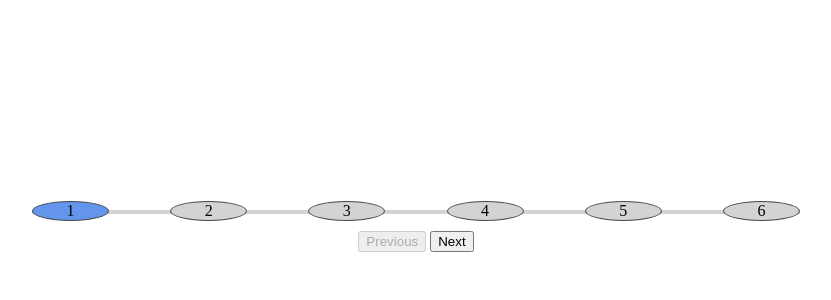
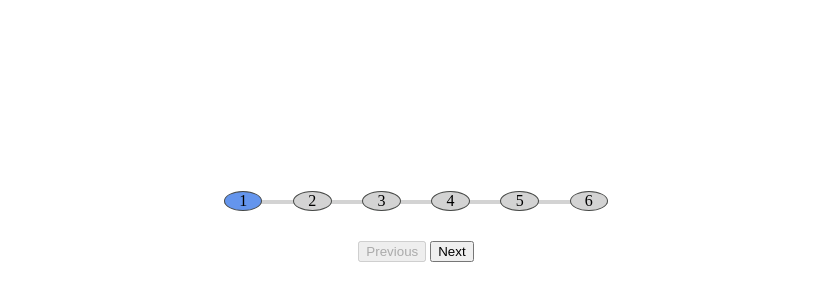
Before and after one commit to Aruna-Duraisamy/HTML-CSS-JS, a plain HTML site: page Day2-ProgressSteps/index.html in a window 1280 px wide. Shown: the part 134-434 px from the top of the page, without its empty margins (224-1055 px from the left). Drawn offline with Linux system fonts and the light colour scheme; a web font is replaced by a local one.

Commit message:
Fix Circle shape and add space below.

```diff
--- a/Day2-ProgressSteps/index.css
+++ b/Day2-ProgressSteps/index.css
@@ -21,13 +21,13 @@ body {
 
 .container {
     text-align: center;
-    width: 60vw;
+    width: 30vw;
 }
 
 .progress-container {
     display: flex;
     justify-content: space-between;
-    margin-bottom: 10px;
+    margin-bottom: 30px;
     position:relative;
 }
 
```
